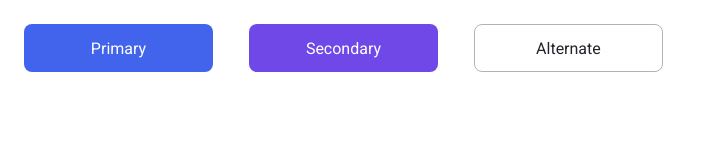
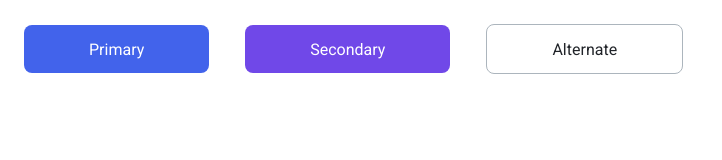
Before and after one commit to js-tasks-ru/htmlcss-20220919_vs-oko, a website: page 03-lection1/01-button/index.html in a window 1280 px wide. Shown: the whole page, without its empty margins (0-722 px from the left). Drawn offline with Linux system fonts and the light colour scheme.

Commit message:
правки по комментариям преподавателя

```diff
--- a/03-lection1/01-button/button.css
+++ b/03-lection1/01-button/button.css
@@ -1,35 +1,29 @@
 /* Стилизация кнопки */
 .button {
-    padding: 0;
+    padding:  15px 65px 14px 65px;
     border: none;
-    font: inherit;
-    color: inherit;
+    font-family: 'Roboto', sans-serif;
+    font-size: 16px;
+    line-height: 19px;
+    text-align: center;
     cursor: pointer;
     outline-style: none;
 
-    height: 48px;
-    width: 189px;
     border-radius: 8px;
-}
+    margin: 16px;
+    transition: opacity 200ms ease-in-out, background 200ms ease-in-out;
 
-.button__title {
-    font-size: 16px;
 }
 
 .button_primary {
     color: var(--white);
     background: var(--ligth-blue);
 
-    transition: opacity 200ms ease-in-out, background 200ms ease-in-out;
-    margin: 16px;
 }
 
 .button_secondary {
     color: var(--white);
     background: var(--secondary);
-
-    transition: opacity 200ms ease-in-out, background 200ms ease-in-out;
-    margin: 16px;
 
 }
 
@@ -41,8 +35,6 @@
     border-style: solid;
     border-width: 1px;
 
-    transition: opacity 200ms ease-in-out, border-color 200ms ease-in-out;
-    margin: 16px;
 
 }
 
@@ -62,7 +54,3 @@
     pointer-events: none;
     opacity: 0.5;
 }
-
-.button:disabled .button__title {
-    opacity: 0.5;
-}
--- a/03-lection1/01-button/index.html
+++ b/03-lection1/01-button/index.html
@@ -8,14 +8,8 @@
     <title>Button</title>
 </head>
 <body>
-<button class="button button_primary">
-    <span class="button__title">Primary</span>
-</button>
-<button class="button button_secondary">
-    <span class="button__title">Secondary</span>
-</button>
-<button class="button button_alternate">
-    <span class="button__title">Alternate</span>
-</button>
+<button class="button button_primary">Primary</button>
+<button class="button button_secondary">Secondary</button>
+<button class="button button_alternate">Alternate</button>
 </body>
 </html>
```
